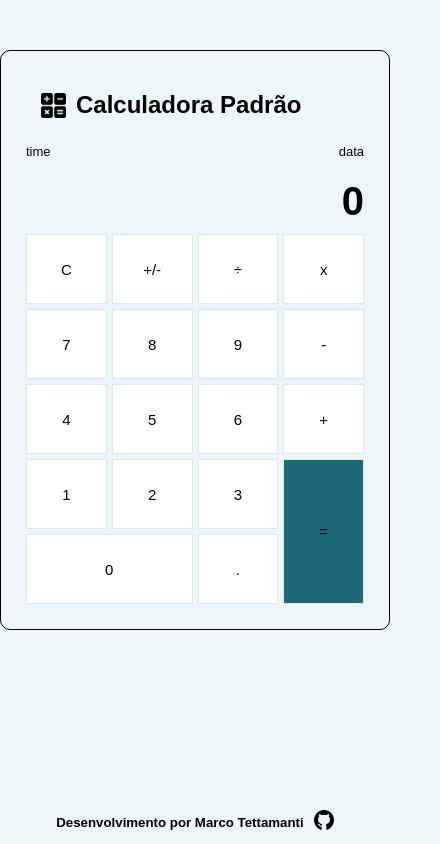
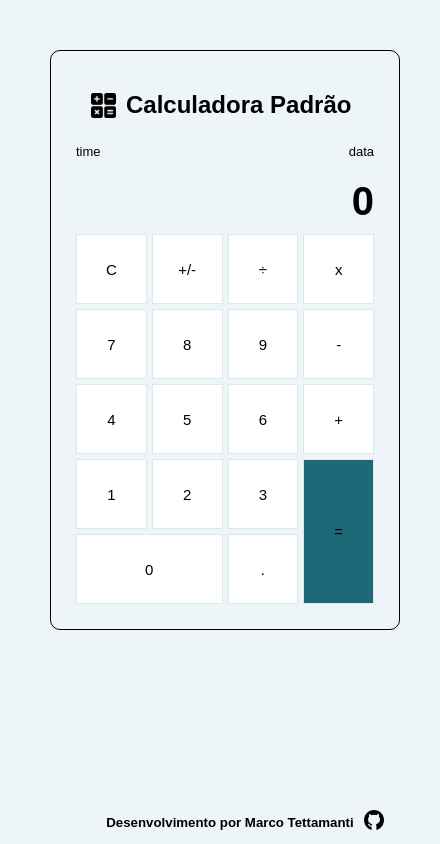
Before and after one commit to tettam/calculadora-simples, a React (Vite) app: page / in a window 390 px wide. Shown: the whole page, 440 px wide, since content can reach past the window. Built offline with nearby package versions, Linux system fonts and the light colour scheme.

Commit message:
responsividade

```diff
--- a/src/App.module.css
+++ b/src/App.module.css
@@ -6,18 +6,19 @@
   background-color: #edf5f9;
 }
 
+.container {
+  margin: 50px;
+}
+
 .main {
   display: flex;
   flex-direction: column;
   margin: auto;
-  margin-top: 20px;
-  min-width: 350px;
-  max-width: 650px;
-  border: none;
-  margin-top: 50px;
   border: 1px solid black;
   border-radius: 10px;
   padding: 20px;
+  min-width: 350px;
+  max-width: 650px;
 }
 
 header {
--- a/src/App.tsx
+++ b/src/App.tsx
@@ -59,7 +59,7 @@ const App = () => {
   }
 
   return(
-    <div>
+    <div className={style.container}>
       <div className={style.main}>
         <header>
           <div className={style.headerTitle}>
```
